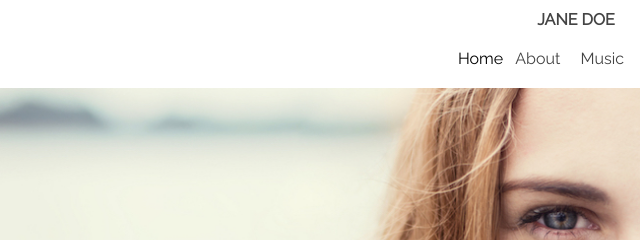
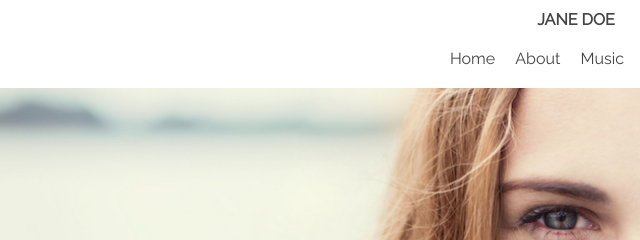
Before and after one commit to renatokano/dh-challenge-jane-doe, a plain HTML site: page index.html in a window 1280 px wide. Shown: the top 240 px of the page, 64-704 px from the left. Drawn offline with Linux system fonts and the light colour scheme.

Commit message:
Bugfix: Removed </a> double tag

```diff
--- a/index.html
+++ b/index.html
@@ -14,7 +14,7 @@
       <h1><a href="./index.html">Jane Doe</a></h1>
       <div class="header-menu">
         <ul>
-          <li><a href="./index.html"></a>Home</a></li>
+          <li><a href="./index.html">Home</a></li>
           <li><a href="./about.html">About</a></li>
           <li><a href="./music.html">Music</a></li>
           <li><a href="./contact.html">Contact</a></li>
```
